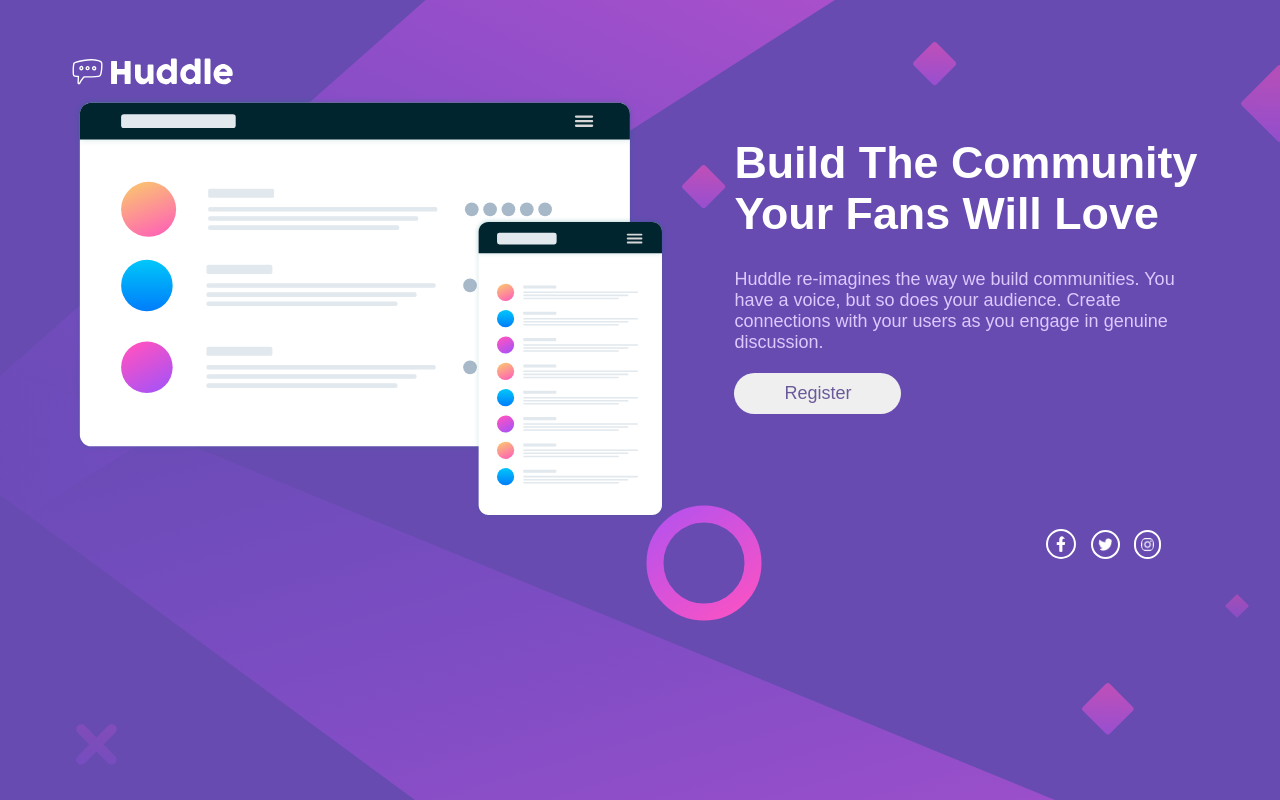
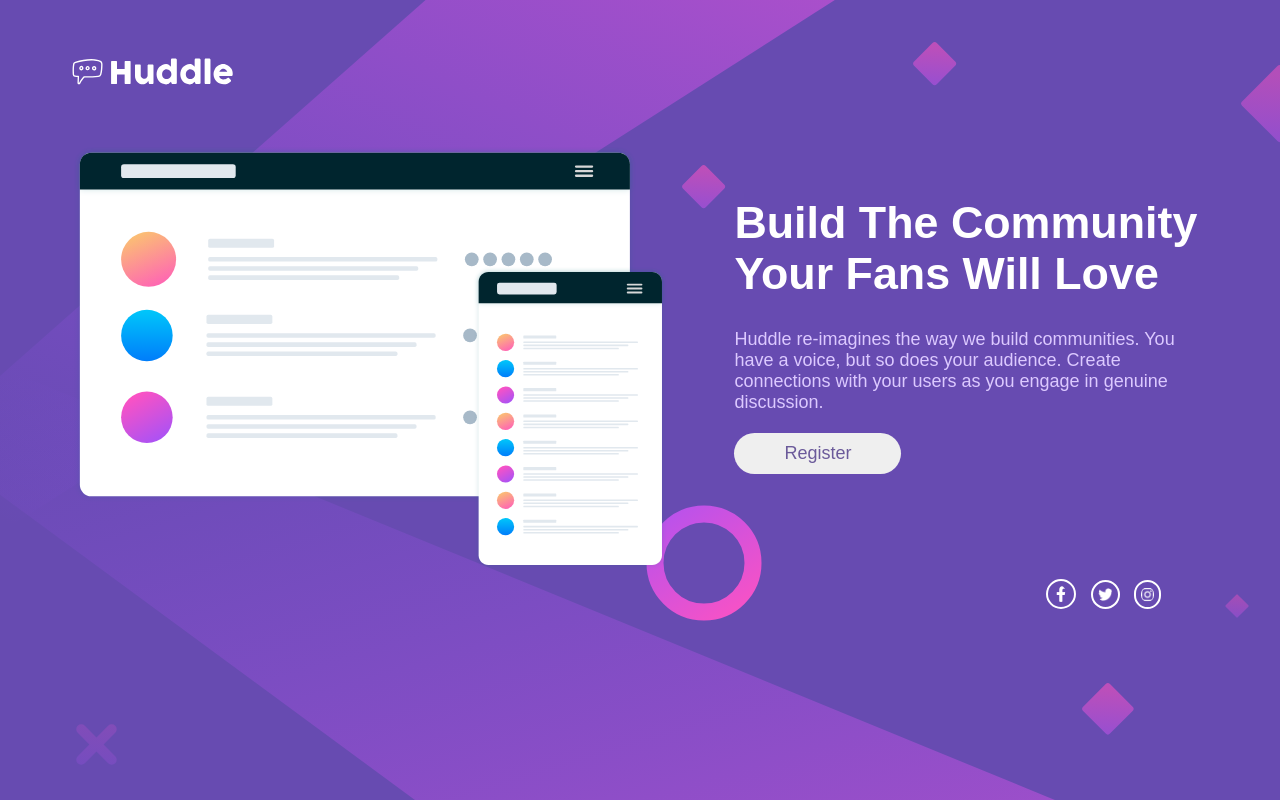
Before and after one commit to MansabHashim/huddle-herosection, a plain HTML site: page index.html in a window 1280 px wide. Drawn offline with Linux system fonts and the light colour scheme.

Commit message:
Update style.css

```diff
--- a/style.css
+++ b/style.css
@@ -13,8 +13,9 @@
     h2{font-size: 2.8rem;
     padding-bottom: 30px;}
 
-    .cta{padding: 40px 0px 0px 5%;
+    .cta{padding: 100px 0px 0px 5%;
     width: 50%;
+
     font-size: large;}
 
     p{color: #dcc9ff;
@@ -63,7 +64,8 @@
         .huddle-page{background-color: #674bb1;
         }
 
-        #mockup{width: 100%;}
+        #mockup{width: 100%;
+                padding-top: 50px;}
 
         @media(max-width: 800px){
           nav{text-align: left;}
```
